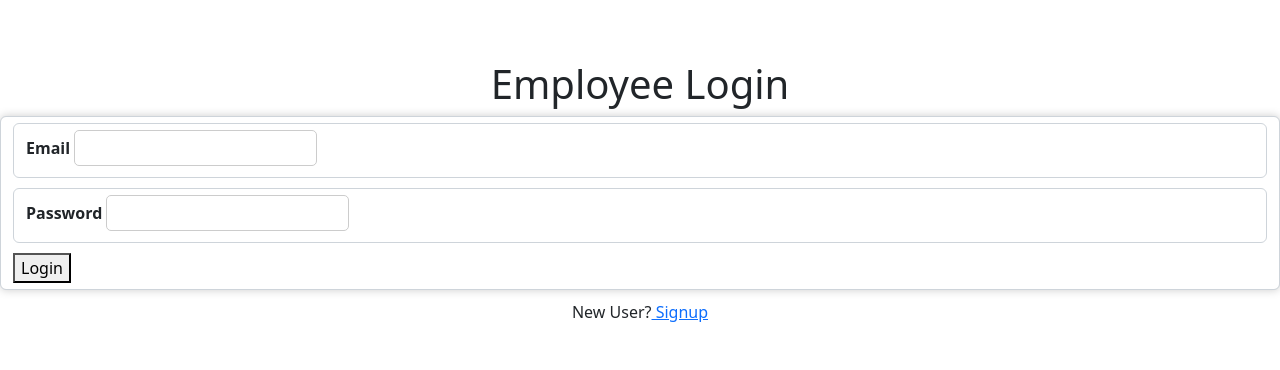
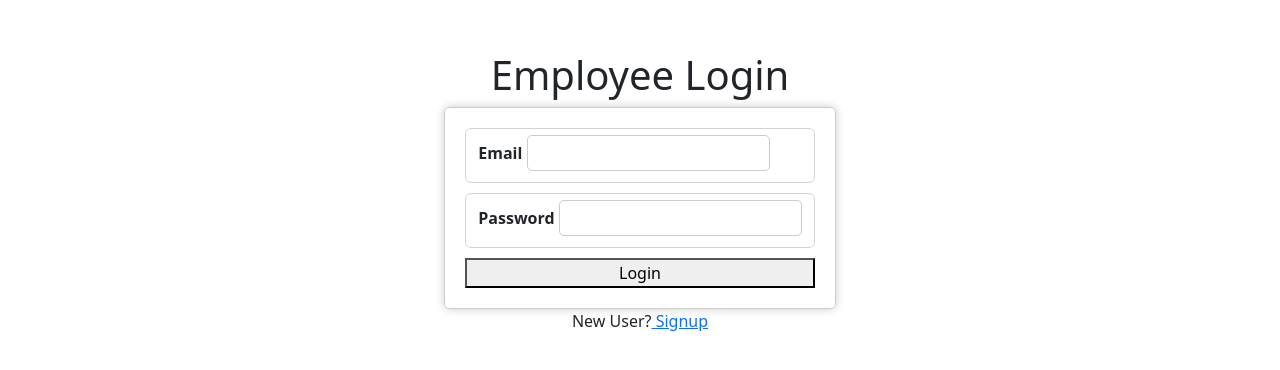
Before and after one commit to UI-GGN/CBP3-React-Rebels, a React (Create React App) app in the folder frontend/hatch-a-cab/: page / in a window 1280 px wide. Shown: the part 250-620 px from the top of the page. Built offline with nearby package versions, Linux system fonts and the light colour scheme.

Commit message:
fixed css issues

```diff
--- a/frontend/hatch-a-cab/src/components/Form.js
+++ b/frontend/hatch-a-cab/src/components/Form.js
@@ -106,7 +106,7 @@ function Form({ buttonText, onSubmitForm, showSignUpFields, onFieldClick }) {
   }
 
   return (
-    <form className="form-control" required onSubmit={handleSubmitForm}>
+    <form className="" required onSubmit={handleSubmitForm}>
       {showSignUpFields && (
         <>
           <div className="form-control">
--- a/frontend/hatch-a-cab/src/pages/LandingPage.js
+++ b/frontend/hatch-a-cab/src/pages/LandingPage.js
@@ -249,7 +249,7 @@ function LandingPage() {
               <div className="text-danger">{fromDateError}</div>
             )}
           </div>
-          <button disabled={isFormValid} className="btn btn-secondary submit-button" type="submit">
+          <button disabled={isFormValid} className="btn btn-primary submit-button" type="submit">
             Raise Request
           </button>
         </form>
--- a/frontend/hatch-a-cab/src/pages/Login.js
+++ b/frontend/hatch-a-cab/src/pages/Login.js
@@ -4,6 +4,7 @@ import axios from "axios"
 import "../styles/pages/Login.scss"
 import Form from "../components/Form"
 import { useNavigate } from "react-router-dom"
+import "../styles/components/Form.scss";
 
 const Login = props => {
   const [error, setError] = useState(null)
--- a/frontend/hatch-a-cab/src/pages/Signup.js
+++ b/frontend/hatch-a-cab/src/pages/Signup.js
@@ -4,6 +4,7 @@ import Form from "../components/Form"
 import { Link } from "react-router-dom"
 import "../styles/pages/Signup.scss"
 import { useNavigate } from "react-router-dom"
+import "../styles/components/Form.scss";
 
 const SignUp = props => {
   const [error, setError] = useState(null)
--- a/frontend/hatch-a-cab/src/styles/components/Form.scss
+++ b/frontend/hatch-a-cab/src/styles/components/Form.scss
@@ -1,7 +1,6 @@
 form {
   display: flex;
   flex-direction: column;
-  align-items: center;
   border: 1px solid #ccc;
   padding: 20px;
   border-radius: 5px;
```
